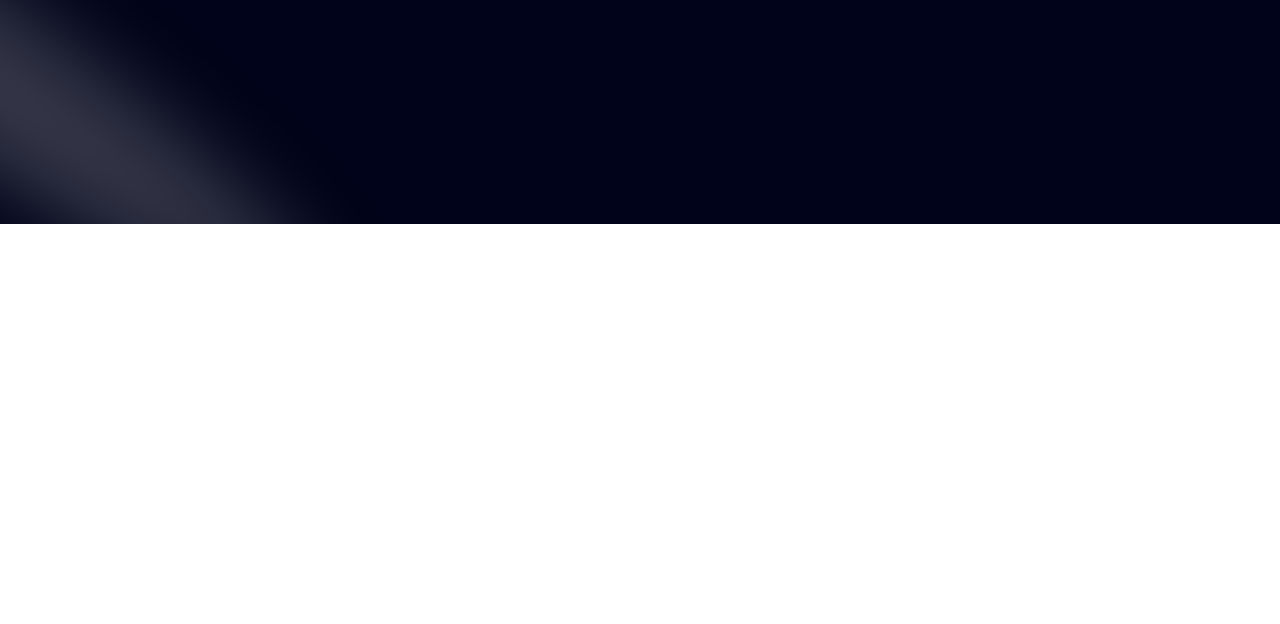
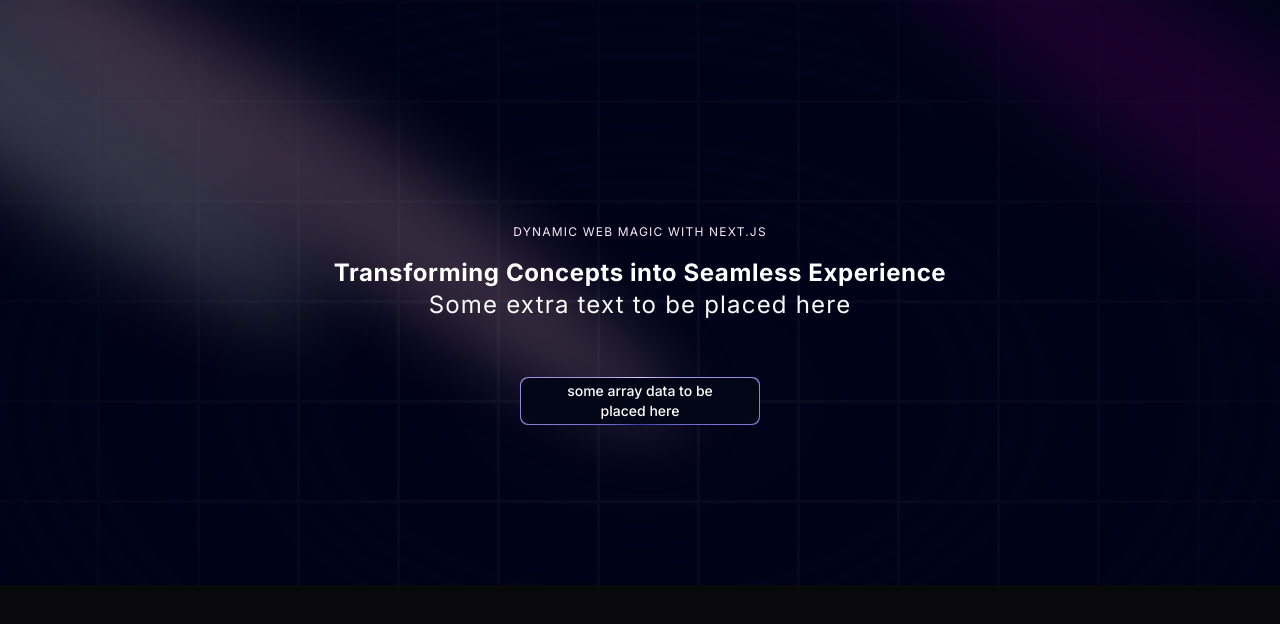
Before and after one commit to GiftMothusi/web_portfolio, a Next.js app: page / in a window 1280 px wide. Shown: the top 624 px of the page. Built offline with nearby package versions, Linux system fonts and the light colour scheme.

Commit message:
update to the hero section

```diff
--- a/app/layout.tsx
+++ b/app/layout.tsx
@@ -1,6 +1,7 @@
 import type { Metadata } from "next";
 import { Inter } from "next/font/google";
 import "./globals.css";
+import { ThemeProvider } from "./theme-provider";
 
 const inter = Inter({ subsets: ["latin"] });
 
@@ -16,7 +17,9 @@ export default function RootLayout({
 }>) {
   return (
     <html lang="en">
-      <body className={inter.className}>{children}</body>
+      <body className={inter.className}>
+        <ThemeProvider attribute="class" defaultTheme="dark" enableSystem disableTransitionOnChange>{children}</ThemeProvider>
+      </body>
     </html>
   );
 }
--- /dev/null
+++ b/app/theme-provider.tsx
@@ -0,0 +1,9 @@
+"use client"
+
+import * as React from "react"
+import { ThemeProvider as NextThemesProvider } from "next-themes"
+import { type ThemeProviderProps } from "next-themes/dist/types"
+
+export function ThemeProvider({ children, ...props }: ThemeProviderProps) {
+  return <NextThemesProvider {...props}>{children}</NextThemesProvider>
+}
--- a/components/Hero.tsx
+++ b/components/Hero.tsx
@@ -1,12 +1,42 @@
 import React from 'react'
 import { Spotlight } from './ui/Spotlight'
+import { TextGenerateEffect } from './ui/TextGenerateEffect'
+import MagicButton from './MagicButton'
+
 
 const Hero = () => {
   return (
     <div className="pb-20 pt-36">
-        <div className="">
+        <div>
             <Spotlight className='-top-40 -left-10 md:-left-32 md:-top-20 h-screen' fill="white"/>
+            <Spotlight className='top-20 left-full -h-[80vh] w-[50vw]' fill="purple"/>
+            <Spotlight className='top-28 left-80 h-[80vh] w-[50vw]' fill="pink"/>
         </div>
+
+        <div className="h-screen w-full dark:bg-black-100 bg-white  dark:bg-grid-white/[0.03] bg-grid-black/[0.2]  absolute top-0 left-0 flex items-center justify-center">
+            <div className="absolute pointer-events-none inset-0 flex items-center justify-center dark:bg-black-100 bg-white [mask-image:radial-gradient(ellipse_at_center,transparent_20%,black)]"/>
+        </div>
+
+        <div className='flex justify-center relative my-20 z-10'>
+            <div className='max-w-[89vw] md:max-w-2xl lg:max-w-[60vw] flex flex-col items-center justify-center'>
+                <p className='uppercase tracking-widest text-xs text-center text-pink-100 max-w-80'>
+                    Dynamic Web Magic with Next.JS
+                </p>
+                <TextGenerateEffect className="text-center text-[40px] md:text-5xl lg:text-6xl" words="Transforming Concepts into Seamless Experience"/>
+
+                <p className='text-center md:tracking-wider mb-4 text-sm md:text-lg lg:text-2xl'>
+                    Some extra text to be placed here
+                </p>
+
+                <a className='' href="#">
+                    <MagicButton/>
+                </a>
+
+            </div>
+
+        </div>
+
+
     </div>
   )
 }
--- /dev/null
+++ b/components/MagicButton.tsx
@@ -0,0 +1,15 @@
+import React from 'react'
+
+const MagicButton = () => {
+  return (
+    <button className='relative inline-flex h-12 w-full md:w-60 md:mt-10 overflow-hidden rounded-lg p-[1px] focus:outline-none'>
+      <span className='absolute inset-[-1000%] animate-[spin_2s_linear_infinite] bg-[conic-gradient(from_90deg_at_50%_50%,#E2CBFF_0%,#393BB2_50%,#E2CBFF_100%)]'/>
+
+      <span className={`inline-flex h-full w-full cursor-pointer items-center justify-center rounded-lg bg-slate-950 px-7 text-sm font-medium text-white backdrop-blur-3xl gap-2 ${{}}`}>
+        some array data to be placed here
+      </span>
+    </button>
+  )
+}
+
+export default MagicButton
--- /dev/null
+++ b/components/ui/TextGenerateEffect.tsx
@@ -0,0 +1,54 @@
+"use client";
+import { useEffect } from "react";
+import { motion, stagger, useAnimate } from "framer-motion";
+import { cn } from "@/utils/cn";
+
+export const TextGenerateEffect = ({
+  words,
+  className,
+}: {
+  words: string;
+  className?: string;
+}) => {
+  const [scope, animate] = useAnimate();
+  let wordsArray = words.split(" ");
+  useEffect(() => {
+    animate(
+      "span",
+      {
+        opacity: 1,
+      },
+      {
+        duration: 2,
+        delay: stagger(0.2),
+      }
+    );
+  }, [scope.current]);
+
+  const renderWords = () => {
+    return (
+      <motion.div ref={scope}>
+        {wordsArray.map((word, idx) => {
+          return (
+            <motion.span
+              key={word + idx}
+              className="dark:text-white text-black opacity-0"
+            >
+              {word}{" "}
+            </motion.span>
+          );
+        })}
+      </motion.div>
+    );
+  };
+
+  return (
+    <div className={cn("font-bold", className)}>
+      <div className="mt-4">
+        <div className=" dark:text-white text-black text-2xl leading-snug tracking-wide">
+          {renderWords()}
+        </div>
+      </div>
+    </div>
+  );
+};
--- a/package.json
+++ b/package.json
@@ -13,6 +13,7 @@
     "framer-motion": "^11.2.6",
     "mini-svg-data-uri": "^1.4.4",
     "next": "14.2.3",
+    "next-themes": "^0.3.0",
     "react": "^18",
     "react-dom": "^18",
     "tailwind-merge": "^2.3.0",
```
Also changed, not shown: 1 other file (tests, documents, lock files or other folders).
